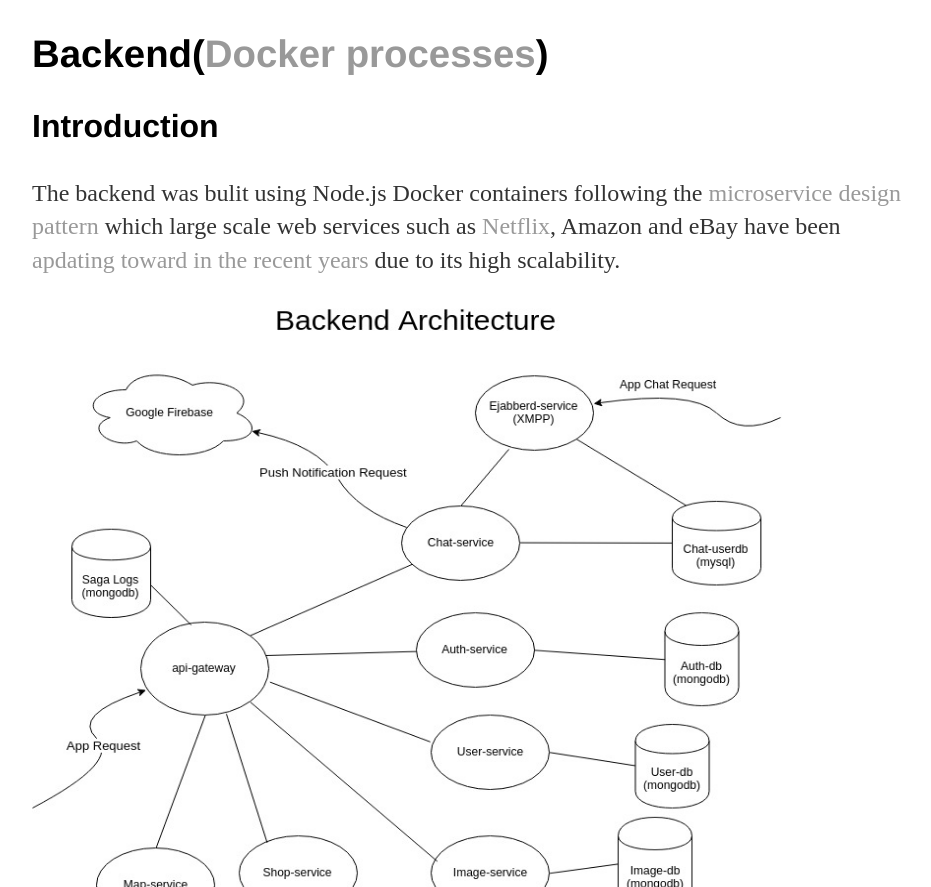
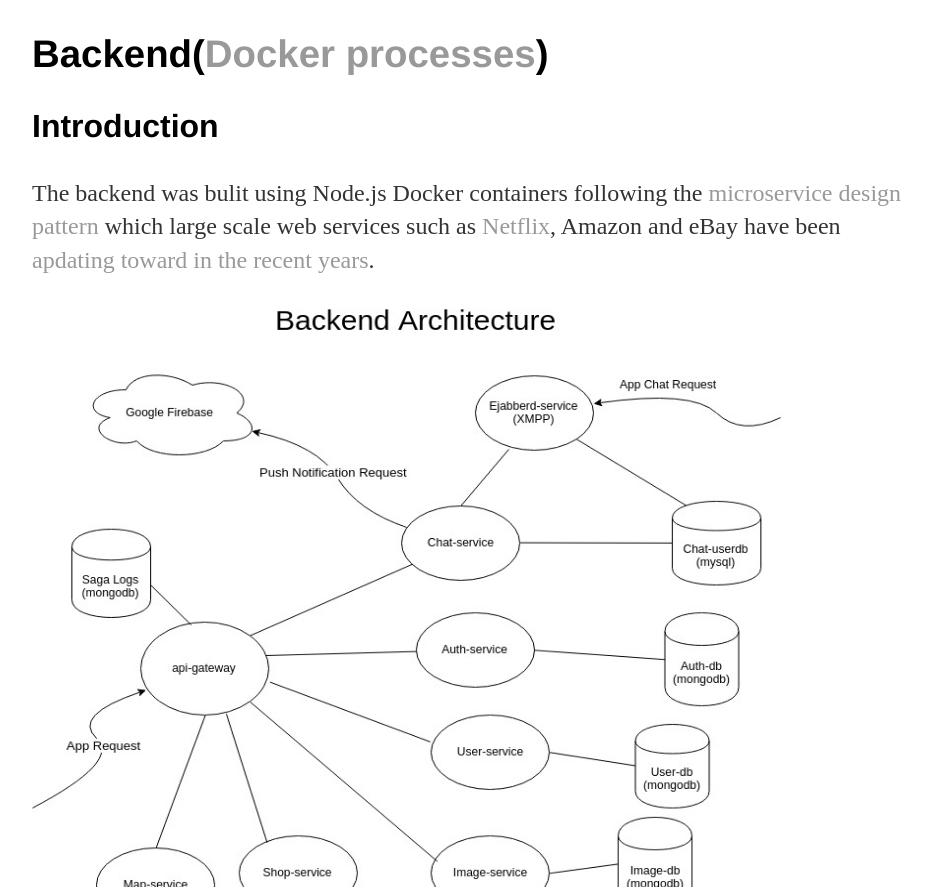
Before and after one commit to jcho7022/jcho7022.github.io, a Jekyll site: the page built from projects/float/index.html, in a window 1280 px wide and 900 px high, scrolled down 1259 px, cut to the strip 13-900 px from the top of the window. Shown: the whole strip, without its empty margins (160-1091 px from the left). Built offline with Jekyll 4.4.1, drawn with Linux system fonts in a browser that asks for light colours.

Commit message:
Update index.html

```diff
--- a/projects/float/index.html
+++ b/projects/float/index.html
@@ -21,8 +21,7 @@ and search up items using a <a href="https://jcho7022.github.io/projects/float/e
 <p>The backend was bulit using Node.js Docker containers
 	following the <a href="https://microservices.io/patterns/microservices.html">microservice design pattern</a> which
 	large scale web services such as <a href="https://www.youtube.com/watch?v=CZ3wIuvmHeM">Netflix</a>, Amazon and eBay have been
-	<a href="https://jcho7022.github.io/projects/float/microservice_examples.png">apdating toward in the recent years</a> due to its
-		high scalability.</p>
+	<a href="https://jcho7022.github.io/projects/float/microservice_examples.png">apdating toward in the recent years</a>.</p>
 <img src="backend_diagram.jpg" alt="server_architecture" height="750px" width="750px">
 
 <h3>Api-gateway</h3>
```
